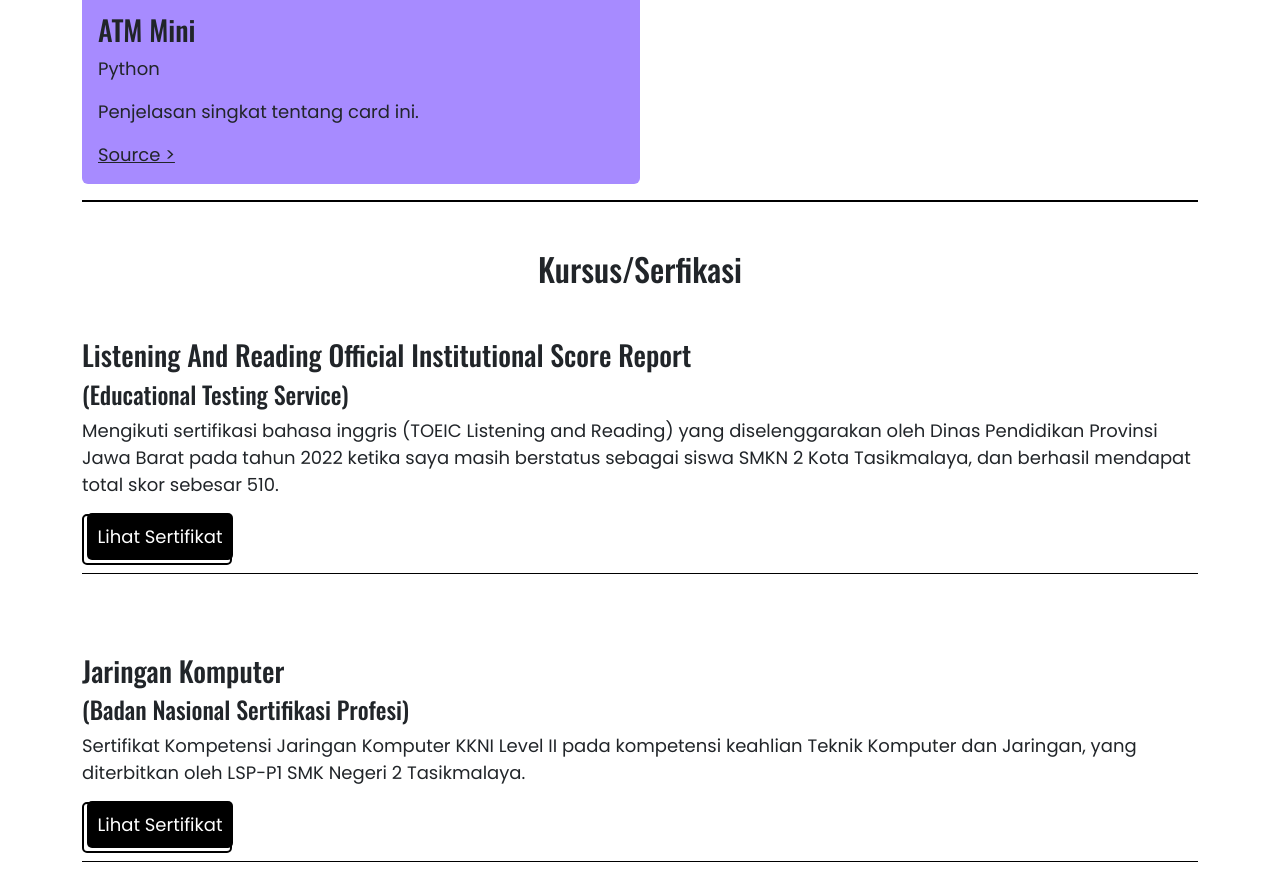
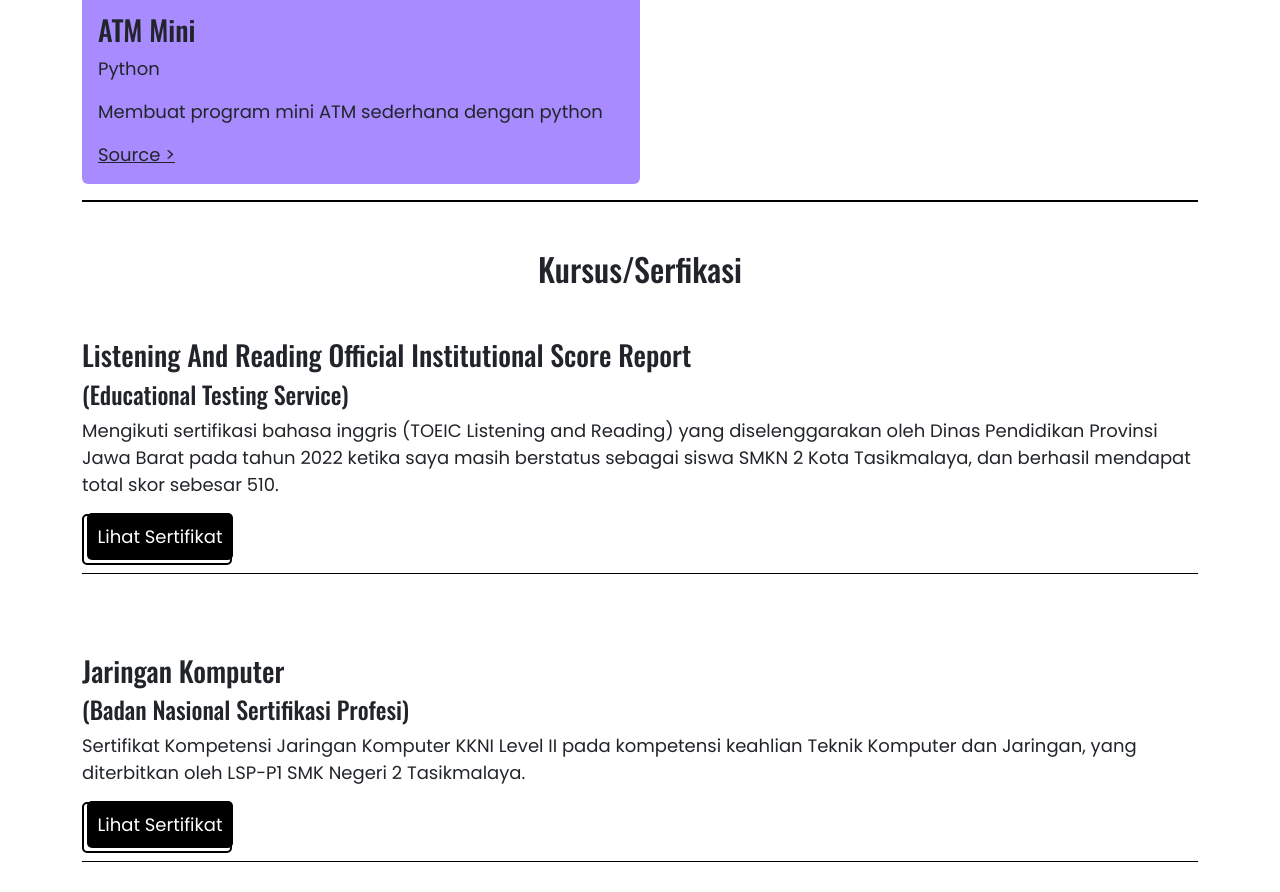
Before and after one commit to padiil/portfolio_bootstrap, a website built with Vite: page src/index.html in a window 1280 px wide. Shown: the part 3127-4019 px from the top of the page. Built offline with nearby package versions, Linux system fonts and the light colour scheme.

Commit message:
benerin kata kata dikit

```diff
--- a/src/index.html
+++ b/src/index.html
@@ -184,7 +184,7 @@
             <div class="card-body">
               <h3>ATM Mini</h3>
               <p>Python</p>
-              <p class="card-text">Penjelasan singkat tentang card ini.</p>
+              <p class="card-text">Membuat program mini ATM sederhana dengan python</p>
               <a href="https://github.com/padiil/ATM-Mini" target="_blank" class="link-dark">Source ></a>
             </div>
           </div>
```
Also changed, not shown: README.md.
